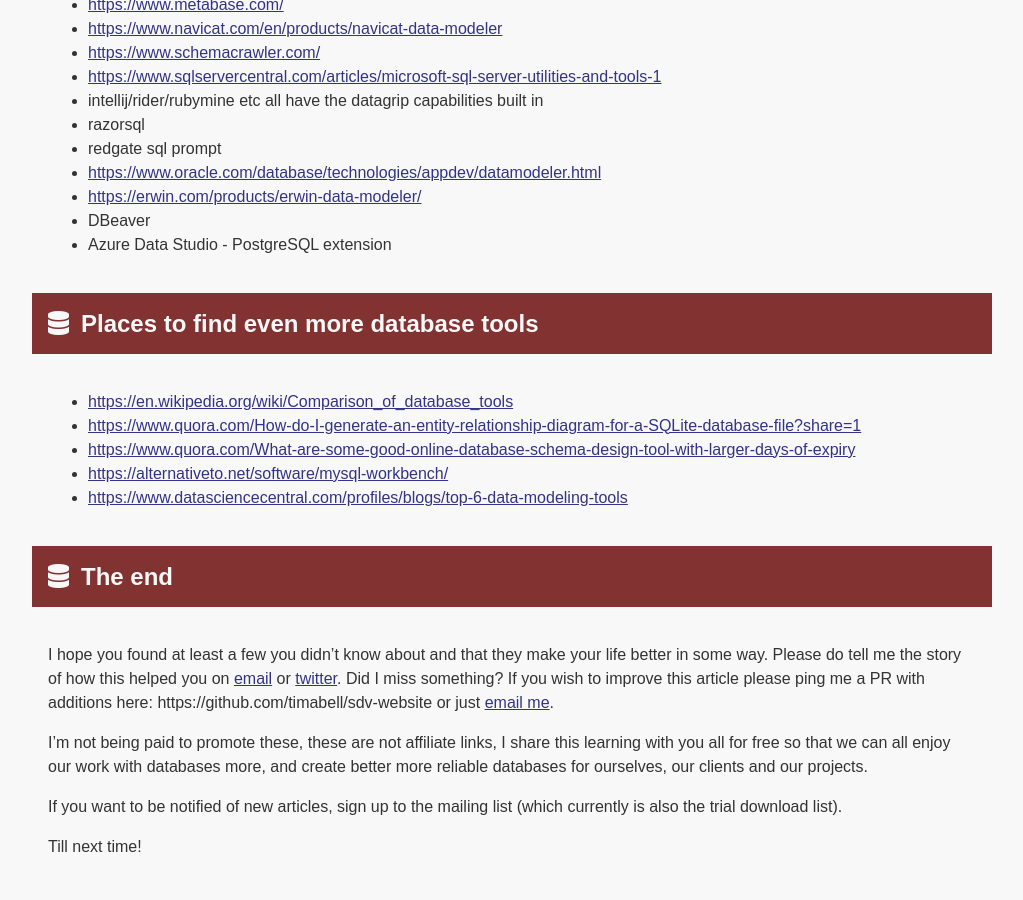
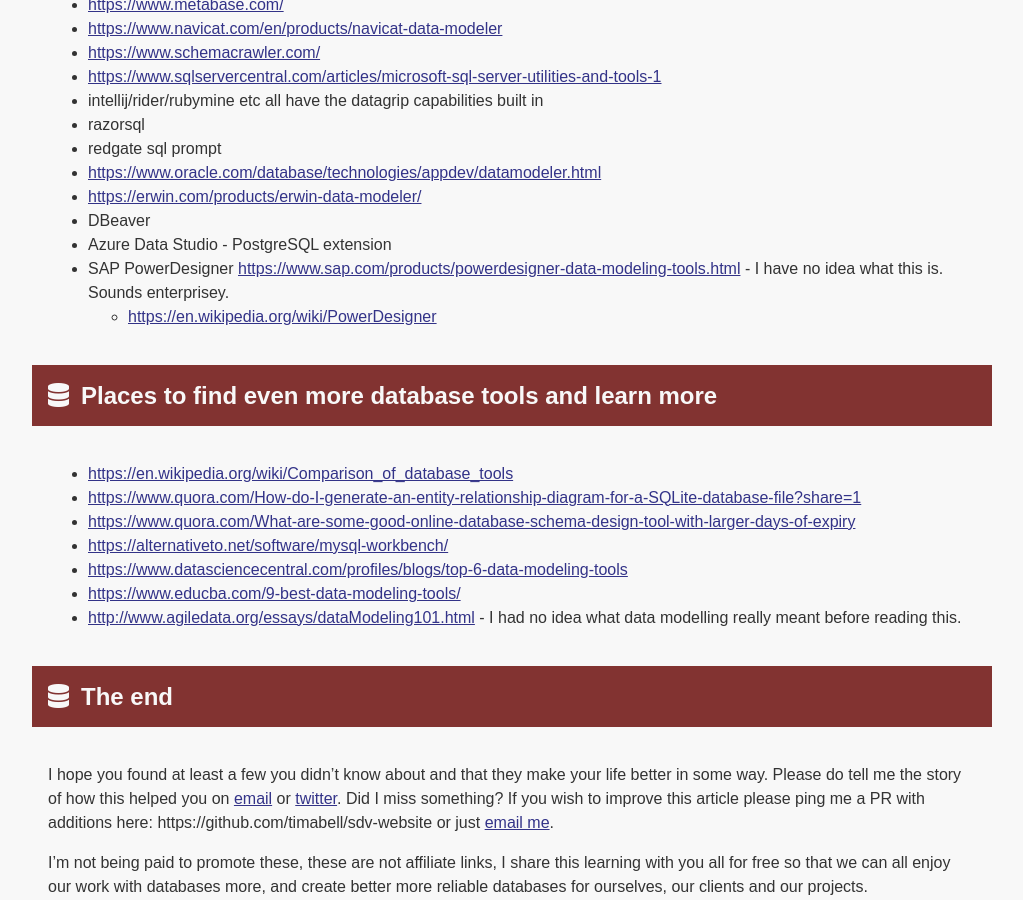
Before and after one commit to timabell/schema-explorer, a Jekyll site: the page built from _posts/2019-06-10-database-tools-you-didnt-know-about.md, in a window 1280 px wide and 900 px high, scrolled down 5475 px. Shown: the whole window, without its empty margins (128-1151 px from the left). Built offline with Jekyll 4.4.1, drawn with Linux system fonts in a browser that asks for light colours; nearby versions of some CDN libraries.

Commit message:
tools - more modelling things

```diff
--- a/_posts/2019-06-10-database-tools-you-didnt-know-about.md
+++ b/_posts/2019-06-10-database-tools-you-didnt-know-about.md
@@ -184,14 +184,20 @@
 * <https://erwin.com/products/erwin-data-modeler/>
 * DBeaver
 * Azure Data Studio - PostgreSQL extension
+* SAP PowerDesigner <https://www.sap.com/products/powerdesigner-data-modeling-tools.html> - I have no idea what this is. Sounds enterprisey.
+  * <https://en.wikipedia.org/wiki/PowerDesigner>
 
-## Places to find even more database tools
+## Places to find even more database tools and learn more
 
 * <https://en.wikipedia.org/wiki/Comparison_of_database_tools>
 * <https://www.quora.com/How-do-I-generate-an-entity-relationship-diagram-for-a-SQLite-database-file?share=1>
 * <https://www.quora.com/What-are-some-good-online-database-schema-design-tool-with-larger-days-of-expiry>
 * <https://alternativeto.net/software/mysql-workbench/>
 * <https://www.datasciencecentral.com/profiles/blogs/top-6-data-modeling-tools>
+* <https://www.educba.com/9-best-data-modeling-tools/>
+* <http://www.agiledata.org/essays/dataModeling101.html> - I had no idea what data modelling really meant before reading this.
+
+
 
 ## The end
 
```
